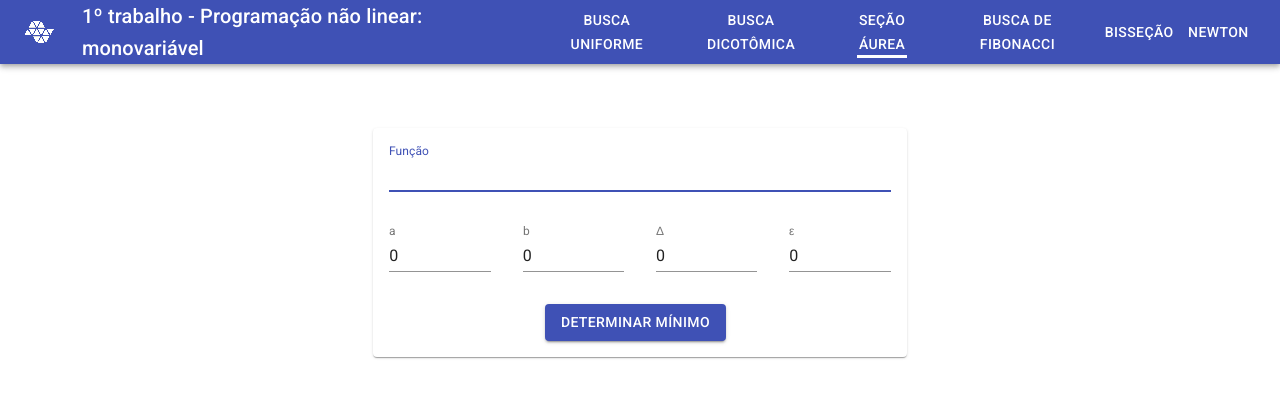
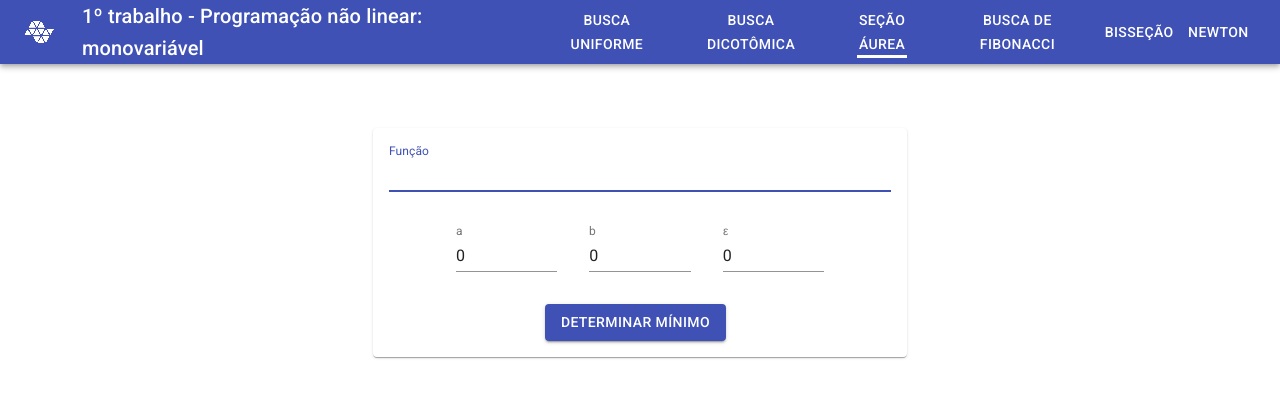
Before and after one commit to maykonmichel/4627AT1, a React (Create React App) app: page /secao-aurea in a window 1280 px wide. Shown: the top 398 px of the page. Built offline with nearby package versions, Linux system fonts and the light colour scheme.

Commit message:
Seção Aurea

```diff
--- a/src/methods/aureaSection.js
+++ b/src/methods/aureaSection.js
@@ -1,4 +1,16 @@
-export default async () =>
+export default async ({ f, a, b, e }) =>
   new Promise((resolve, reject) => {
-    return reject(new Error('TODO implement aurea section'));
+    let alfa = (-1 + Math.sqrt(5))/2;
+    let beta = 1 - alfa;
+
+    for (let i = 1; b - a >= e && i < 9999; i += 1){
+        const mi = a + beta*(b-a);
+        const lambda = a + alfa*(b-a);
+
+        if(f(mi) > f(lambda)) a = mi;
+        else b = lambda;
+    }
+
+    if (b - a >= e) return reject(new Error('Não foi possível determinar o mínimo da função'));
+    return resolve((b + a) / 2);
   });
--- a/src/pages/AureaSection/index.js
+++ b/src/pages/AureaSection/index.js
@@ -12,7 +12,6 @@ const initialValues = {
   f: '',
   a: 0,
   b: 0,
-  d: 0,
   e: 0,
 };
 
@@ -26,7 +25,6 @@ const validationSchema = yup.object().shape({
   f: yup.string().label('Função').required(),
   a: yup.number().label('a').required(),
   b: yup.number().label('b').required(),
-  d: yup.number().label('Δ').required().moreThan(0),
   e: yup.number().label('ε').required().moreThan(0),
 });
 
@@ -116,18 +114,6 @@ export default memo(() => {
               <Grid item xs={3}>
                 <TextField
                   type="number"
-                  error={!!errors.d}
-                  helperText={errors.d}
-                  name="d"
-                  label="Δ"
-                  value={values.d}
-                  onChange={handleChange}
-                  fullWidth
-                />
-              </Grid>
-              <Grid item xs={3}>
-                <TextField
-                  type="number"
                   error={!!errors.e}
                   helperText={errors.e}
                   name="e"
```
